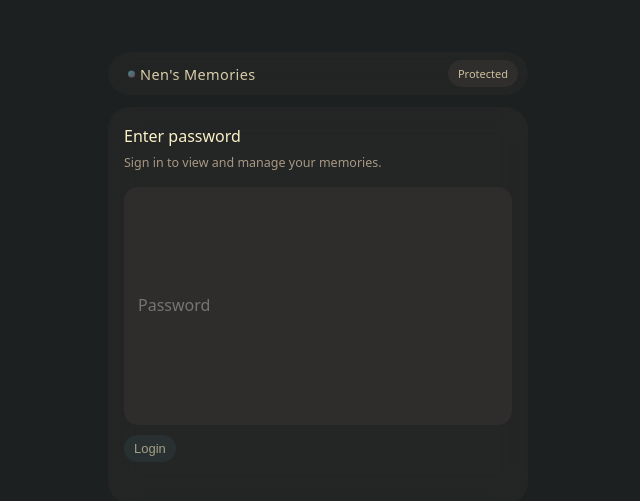
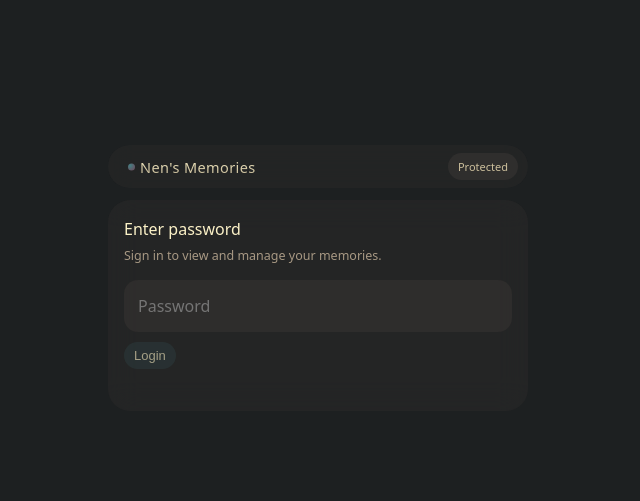
Before and after one commit to no-one-saw/memories, a Next.js app: page /login in a window 1280 px wide. Shown: the part 129-630 px from the top of the page, without its empty margins (322-962 px from the left). Built offline with nearby package versions, Linux system fonts and the light colour scheme.

Commit message:
sum more fixes..

```diff
--- a/app/globals.css
+++ b/app/globals.css
@@ -188,18 +188,27 @@ body.pageFadeIn{animation: pageFadeIn 360ms ease-out both}
   flex: 0 0 auto;
   opacity: .9;
 }
-.field input, .field textarea{
+.field input{
   width:100%;
-  min-height: 220px;
+  border:none;
+  background: transparent;
+  color: var(--text);
+  font: inherit;
+  outline:none;
+  line-height: 1.3;
+  height: 34px;
+}
+.field textarea{
+  width:100%;
+  min-height: 180px;
   border:none;
   background: transparent;
   color: var(--text);
   font: inherit;
   outline:none;
   line-height: 1.6;
-  resize: none;
+  resize:none;
 }
-.field textarea{resize:none; min-height: 180px}
 
 .main{padding: 14px 0 18px}
 .empty{
```
